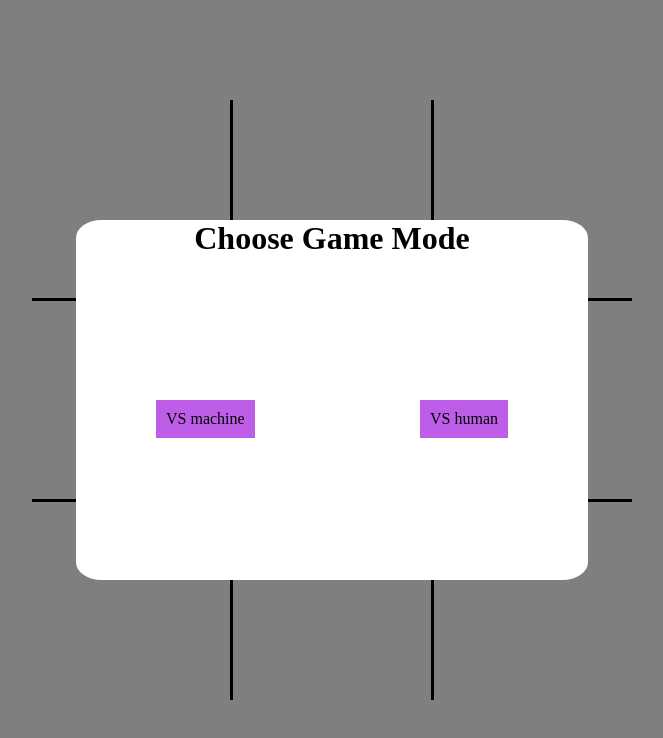
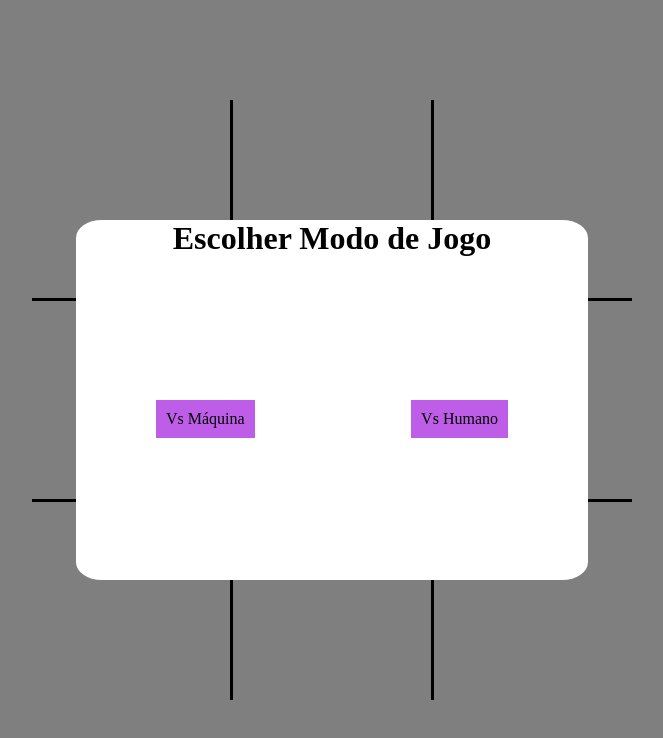
Before and after one commit to Jao42/tic-tac-toe, a website built with webpack: page dist/index.html in a window 1280 px wide. Shown: the whole page, without its empty margins (308-971 px from the left). Built offline with nearby package versions, Linux system fonts and the light colour scheme.

Commit message:
colocando em pt pq eu sou br po(parte 2)

```diff
--- a/dist/index.html
+++ b/dist/index.html
@@ -8,9 +8,9 @@
 <body>
   <div class="modal initial-screen">
     <div class="modal-content initial-screen-content">
-      <div class="modal-title initial-screen-title"><h1>Choose Game Mode</h1></div>
+      <div class="modal-title initial-screen-title"><h1>Escolher Modo de Jogo</h1></div>
       <div class="modal-buttons">
-        <div class="modal-button machine-button">VS machine</div><div class="modal-button human-button">VS human</div>
+        <div class="modal-button machine-button">Vs Máquina</div><div class="modal-button human-button">Vs Humano</div>
       </div>
     </div>
   </div>
```
